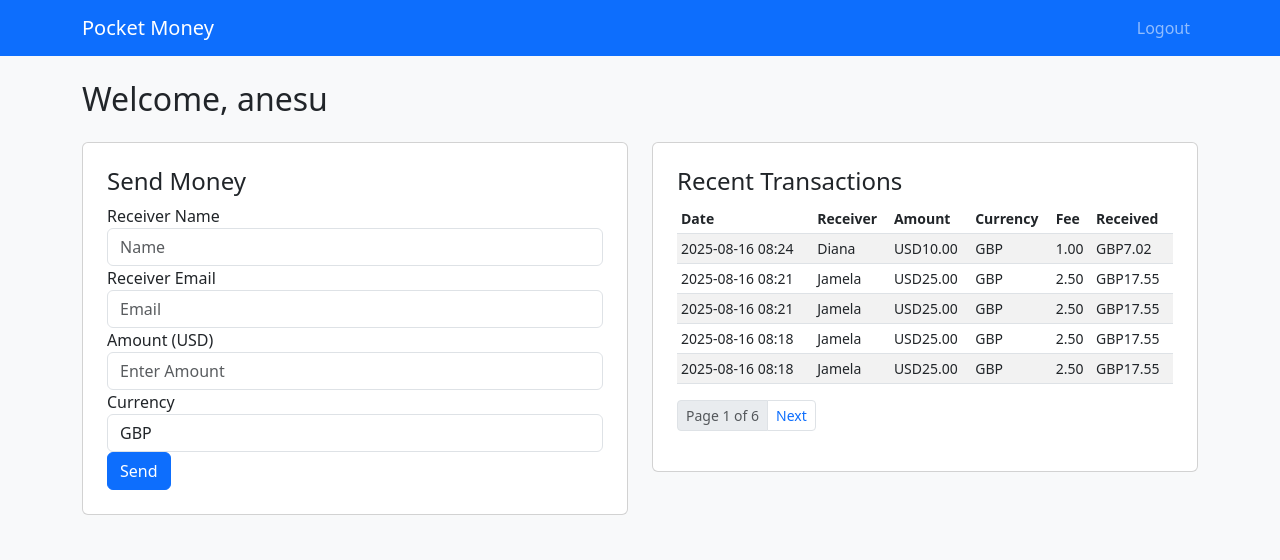
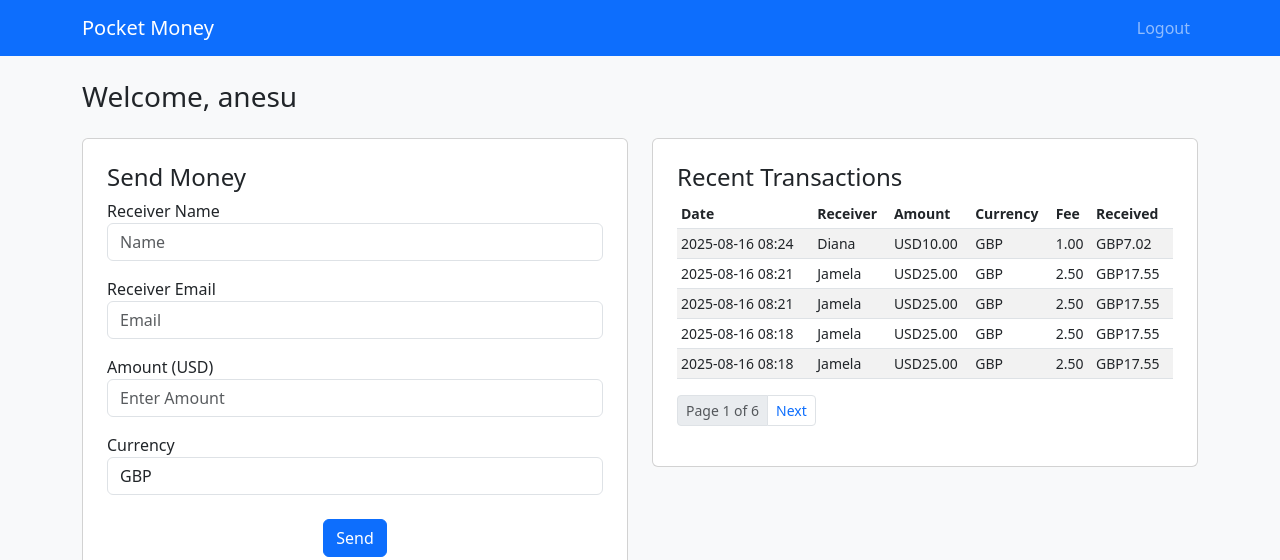
Before and after one commit to Anesu326/Wallet, a Django app: page /dashboard/ in a window 1280 px wide. Shown: the top 560 px of the page. Run offline with Django 5.2, Linux system fonts and the light colour scheme; a user stored in the database is signed in; data comes from the database, SQL or seed files in the repository; both versions use the stored data as it was after the commit; data that the repository does not hold is empty; some libraries are stand-ins or nearby versions.

Commit message:
Updating carousel info

```diff
--- a/wallet/accounts/templates/accounts/dashboard.html
+++ b/wallet/accounts/templates/accounts/dashboard.html
@@ -39,9 +39,9 @@
     </nav>
 
     <div class="container py-4">
-      <h2 class="mb-4">
+      <h3 class="mb-4">
         Welcome, {{ request.user.first_name|default:request.user.username }}
-      </h2>
+      </h3>
 
       <div class="row">
         <div class="col-md-6">
@@ -50,29 +50,31 @@
             <form method="post">
               {% csrf_token %}
               {{ form.non_field_erros }}
-              <div class="mb3">
+
+              <div class="mb-3">
                 <label>Receiver Name</label>
                 {{ form.receiver_name }}
                 {{ form.receiver_name.errors }}
               </div>
-              <div class="mb3">
+              <div class="mb-3">
                 <label>Receiver Email</label>
                  {{ form.receiver_email }}
                  {{ form.receiver_email.errors }}
               </div>
-              <div class="mb3">
+              <div class="mb-3">
                 <label>Amount (USD)</label>
                 {{ form.amount }}
                 {{ form.amount.errors }}
               </div>
-              <div class="mb3">
+              <div class="mb-3">
                 <label>Currency</label>
                 {{ form.currency }}
                 {{ form.currency.errors }}
               </div>
-              <div class="mb3">
+              <div class="text-center mt-4">
                 <button type="button" class="btn btn-primary" onclick="openConfirmModal()">Send</button>
               </div>
+
             <div class="modal fade" id="confirmModal" tabindex="-1">
               <div class="modal-dialog">
                 <div class="modal-content">
@@ -165,13 +167,16 @@
           <div id="adsCarousel" class="carousel slide" data-bs-ride="carousel">
             <div class="carousel-inner">
               <div class="carousel-item active">
-                <img src="https://www.freepik.com/free-vector/gradient-horizontal-banner-template-cyber-monday-sale_70037298.htm#fromView=keyword&page=1&position=16&query=Advertising+Banner" alt="image" class="d-block w-100" />
+                <h5>Send Money Instantly</h5>
+                <p>Transfer funds across borders in seconds. Fast, Secure, and Affordable.</p>
               </div>
               <div class="carousel-item">
-                <img src="#" alt="image2" class="d-block w-100" />
+                <h5>Low Fees, High Trust</h5>
+                <p>Only 10% for Pound and 20% for Rand transfers.</p>
               </div>
               <div class="carousel-item">
-                <img src="#" alt="image3" class="d-block w-100" />
+                <h5>Pocket Money, Big Impact</h5>
+                <p>Empower your loved ones abroad - every dollar counts.</p>
               </div>
             </div>
             <button
```
Also changed, not shown: wallet/db.sqlite3.
